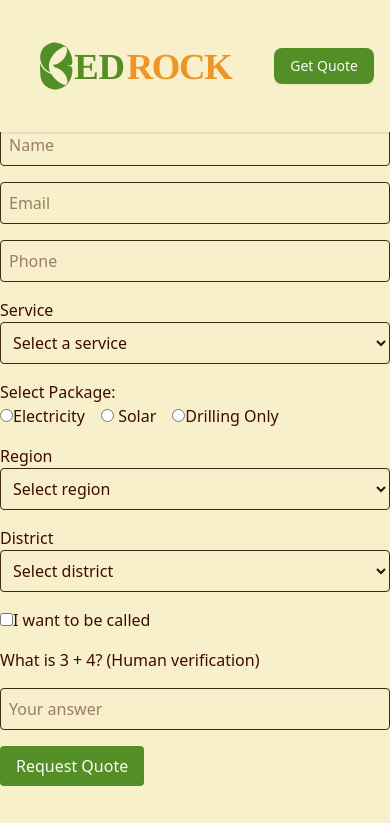
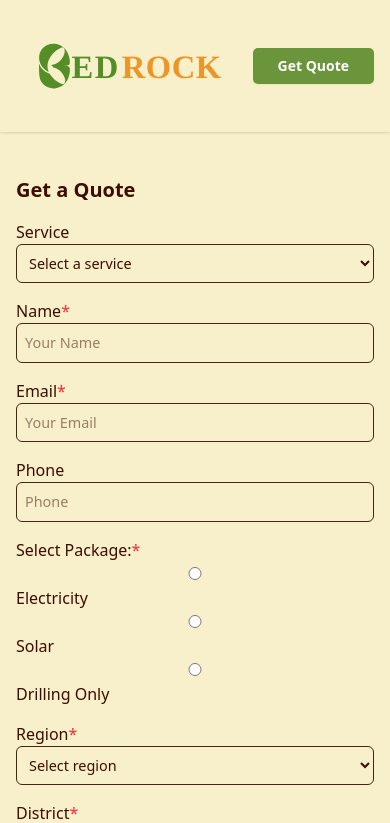
Before and after one commit to promptermax/bedrock, a React (Vite) app: page /get-a-quote in a window 390 px wide. Shown: the top 823 px of the page. Built offline with nearby package versions, Linux system fonts and the light colour scheme.

Commit message:
get quote page revamp

```diff
--- a/src/App.css
+++ b/src/App.css
@@ -225,3 +225,59 @@ html {
     font-size: 2.5rem;
   }
 }
+
+/* Styles for the Get A Quote Form */
+.main-content-container {
+  margin-top: 80px; /* Adjust as needed */
+  padding: 2rem;
+}
+
+.cta-button {
+  background-color: #6A953A;
+  color: white;
+  padding: 12px 25px;
+  border: none;
+  border-radius: 5px;
+  font-weight: bold;
+  cursor: pointer;
+  text-decoration: none; /* For links */
+}
+
+.cta-button:hover {
+  background-color: #5a7d2f;
+}
+
+form input,
+form select,
+form textarea {
+  padding: 0.75rem;
+  border: 1px solid var(--border);
+  border-radius: 0.375rem;
+  font-size: 1rem;
+  width: 100%;
+  background-color: var(--background);
+  color: var(--foreground);
+}
+
+form input:focus,
+form select:focus,
+form textarea:focus {
+  outline: 2px solid var(--primary);
+}
+
+@media (max-width: 768px) {
+  .main-content-container {
+    padding: 1rem;
+  }
+  form input,
+  form select,
+  form textarea {
+    font-size: 0.9rem;
+    padding: 0.5rem;
+  }
+}
+
+/* Style for form validation errors */
+input.error, select.error, textarea.error {
+  border-color: red;
+}
--- a/src/App.jsx
+++ b/src/App.jsx
@@ -31,9 +31,9 @@ function App() {
         <a href="#contact" className="text-card-foreground hover:text-primary transition-colors">Contact</a>
         <Link to="/faq" className="text-card-foreground hover:text-primary transition-colors">FAQ</Link>
       </nav>
-      <Link to="/get-a-quote">
-        <Button className="bg-primary hover:bg-primary/90 text-primary-foreground">Get Quote</Button>
-      </Link>
+              <Link to="/get-a-quote">
+                <Button className="bg-primary hover:bg-primary/90 text-primary-foreground cta-button">Get Quote</Button>
+              </Link>
     </div>
   </div>
 </header>
--- a/src/components/GetAQuoteForm.jsx
+++ b/src/components/GetAQuoteForm.jsx
@@ -1,4 +1,5 @@
-import React, { useState } from 'react';
+import React, { useState, useEffect } from 'react';
+import { populateDistricts, validateForm, onSubmit } from '@/form-functions';
 
 const regions = [
   { name: 'West Coast', districts: ['Brikama', 'Kombo North', 'Kombo South'] },
@@ -50,74 +51,39 @@ const GetAQuoteForm = () => {
     });
   };
 
+    useEffect(() => {
+        // Load reCAPTCHA script
+        const script = document.createElement('script');
+        script.src = "https://www.google.com/recaptcha/api.js?render=6LeIxAcTAAAAAJcZVRqyHh71riL_dGzKjdR8-PUh";
+        script.async = true;
+        script.onload = () => {
+            console.log("reCAPTCHA script loaded");
+        };
+        document.head.appendChild(script);
+    }, []);
+
   const handleRegionChange = (e) => {
     setForm({ ...form, region: e.target.value, district: '' });
+    populateDistricts("region", "district");
   };
 
   const handleSubmit = (e) => {
-    e.preventDefault();
-    if (form.human.trim() !== '7') {
-      setError('Human verification failed.');
-      return;
-    }
-    setError('');
-    setSuccess(true);
-    console.log('Quote form submitted:', form);
-    setForm({
-      name: '',
-      email: '',
-      phone: '',
-      service: '',
-      power: '',
-      tankSize: '',
-      region: '',
-      district: '',
-      wantCall: false,
-      callTime: '',
-      human: ''
-    });
+      onSubmit(e, "quoteForm");
   };
 
   const selectedRegion = regions.find(r => r.name === form.region);
 
   return (
-    <form onSubmit={handleSubmit} className="space-y-4 max-w-md mx-auto pt-20">
+    <main className="main-content-container">
+      <form id="quoteForm" action="/submit-quote" method="POST" className="space-y-4 max-w-md mx-auto pt-20" onSubmit={handleSubmit}>
         <h2 className="text-xl font-bold text-card-foreground">Get a Quote</h2>
         {error && <div className="text-destructive">{error}</div>}
         {success && <div className="text-accent">Thank you for your request!</div>}
 
-
-
-      <input
-        type="text"
-        name="name"
-        placeholder="Name"
-        value={form.name}
-        onChange={handleChange}
-        required
-        className="w-full border border-border bg-background text-foreground p-2 rounded"
-      />
-      <input
-        type="email"
-        name="email"
-        placeholder="Email"
-        value={form.email}
-        onChange={handleChange}
-        required
-        className="w-full border border-border bg-background text-foreground p-2 rounded"
-      />
-      <input
-        type="tel"
-        name="phone"
-        placeholder="Phone"
-        value={form.phone}
-        onChange={handleChange}
-        required
-        className="w-full border border-border bg-background text-foreground p-2 rounded"
-      />
         <div>
-        <label className="block font-medium text-card-foreground">Service</label>
+          <label htmlFor="service" className="block font-medium text-card-foreground">Service</label>
           <select
+            id="service"
             name="service"
             value={form.service}
             onChange={handleChange}
@@ -134,10 +100,50 @@ const GetAQuoteForm = () => {
         </div>
 
         <div>
-        <label className="block font-medium text-card-foreground">Select Package:</label>
+          <label htmlFor="name" className="block font-medium text-card-foreground">Name<span className="text-red-500">*</span></label>
+          <input
+            type="text"
+            id="name"
+            name="name"
+            placeholder="Your Name"
+            value={form.name}
+            onChange={handleChange}
+            required
+            className="w-full border border-border bg-background text-foreground p-2 rounded"
+          />
+        </div>
+        <div>
+          <label htmlFor="email" className="block font-medium text-card-foreground">Email<span className="text-red-500">*</span></label>
+          <input
+            type="email"
+            id="email"
+            name="email"
+            placeholder="Your Email"
+            value={form.email}
+            onChange={handleChange}
+            required
+            className="w-full border border-border bg-background text-foreground p-2 rounded"
+          />
+        </div>
+        <div>
+          <label htmlFor="phone" className="block font-medium text-card-foreground">Phone</label>
+          <input
+            type="tel"
+            id = "phone"
+            name="phone"
+            placeholder="Phone"
+            value={form.phone}
+            onChange={handleChange}
+            className="w-full border border-border bg-background text-foreground p-2 rounded"
+          />
+        </div>
+
+        <fieldset>
+          <legend className="block font-medium text-card-foreground">Select Package:<span className="text-red-500">*</span></legend>
           <label className="mr-4 text-card-foreground">
             <input
               type="radio"
+              id="electricity"
               name="power"
               value="Electricity"
               checked={form.power === 'Electricity'}
@@ -147,11 +153,12 @@ const GetAQuoteForm = () => {
             Electricity
           </label>
           <label className="mr-4 text-card-foreground">
-          <input type="radio" name="power" value="Solar" checked={form.power === 'Solar'} onChange={handleChange} required /> Solar
+            <input type="radio" id="solar" name="power" value="Solar" checked={form.power === 'Solar'} onChange={handleChange} required /> Solar
           </label>
           <label className="text-card-foreground">
             <input
               type="radio"
+              id = "drilling"
               name="power"
               value="Drilling Only"
               checked={form.power === 'Drilling Only'}
@@ -160,12 +167,13 @@ const GetAQuoteForm = () => {
             />
             Drilling Only
           </label>
-      </div>
+        </fieldset>
 
         {(form.power === 'Electricity' || form.power === 'Solar') && (
           <div>
-          <label className="block font-medium text-card-foreground">Tank Size (liters)</label>
+            <label htmlFor="tankSize" className="block font-medium text-card-foreground">Tank Size (liters)<span className="text-red-500">*</span></label>
             <select
+              id = "tankSize"
               name="tankSize"
               value={form.tankSize}
               onChange={handleChange}
@@ -183,8 +191,9 @@ const GetAQuoteForm = () => {
         )}
 
         <div>
-        <label className="block font-medium text-card-foreground">Region</label>
+          <label htmlFor="region" className="block font-medium text-card-foreground">Region<span className="text-red-500">*</span></label>
           <select
+            id = "region"
             name="region"
             value={form.region}
             onChange={handleRegionChange}
@@ -200,8 +209,9 @@ const GetAQuoteForm = () => {
           </select>
         </div>
         <div>
-        <label className="block font-medium text-card-foreground">District</label>
+          <label htmlFor="district" className="block font-medium text-card-foreground">District<span className="text-red-500">*</span></label>
           <select
+            id = "district"
             name="district"
             value={form.district}
             onChange={handleChange}
@@ -222,6 +232,7 @@ const GetAQuoteForm = () => {
           <label className="text-card-foreground">
             <input
               type="checkbox"
+              id = "wantCall"
               name="wantCall"
               checked={form.wantCall}
               onChange={handleChange}
@@ -232,6 +243,7 @@ const GetAQuoteForm = () => {
         {form.wantCall && (
           <input
             type="time"
+            id = "callTime"
             name="callTime"
             value={form.callTime}
             onChange={handleChange}
@@ -239,18 +251,10 @@ const GetAQuoteForm = () => {
             className="w-full border border-border bg-background text-foreground p-2 rounded"
           />
         )}
-      <label className="block text-card-foreground">What is 3 + 4? (Human verification)</label>
-      <input
-        type="text"
-        name="human"
-        placeholder="Your answer"
-        value={form.human}
-        onChange={handleChange}
-        required
-        className="w-full border border-border bg-background text-foreground p-2 rounded"
-      />
-      <button type="submit" className="bg-primary hover:bg-primary/90 text-primary-foreground px-4 py-2 rounded">Request Quote</button>
+          <div id="recaptcha-container"></div>
+        <button type="submit" className="bg-primary hover:bg-primary/90 text-primary-foreground px-4 py-2 rounded cta-button">Request Quote</button>
       </form>
+    </main>
   );
 };
 
--- /dev/null
+++ b/src/form-functions.js
@@ -0,0 +1,97 @@
+// src/form-functions.js
+
+const regionsData = {
+  'West Coast': ['Brikama', 'Kombo North', 'Kombo South'],
+  'Kanifing': ['Kanifing'],
+  'North Bank': ['Kerewan', 'Lower Niumi', 'Upper Niumi'],
+  'Lower River': ['Mansa Konko', 'Jarra West', 'Jarra East'],
+  'Central River': ['Janjanbureh', 'Niamina East', 'Niamina West'],
+  'Upper River': ['Basse', 'Wuli East', 'Wuli West'],
+};
+
+function populateDistricts(regionId, districtId) {
+  const regionSelect = document.getElementById(regionId);
+  const districtSelect = document.getElementById(districtId);
+
+  districtSelect.innerHTML = '<option value="">Select district</option>';
+  districtSelect.disabled = true;
+
+  const selectedRegion = regionSelect.value;
+
+  if (selectedRegion && regionsData[selectedRegion]) {
+    districtSelect.disabled = false;
+    regionsData[selectedRegion].forEach(district => {
+      const option = document.createElement('option');
+      option.value = district;
+      option.textContent = district;
+      districtSelect.appendChild(option);
+    });
+  }
+}
+
+function validateForm(formId) {
+  const form = document.getElementById(formId);
+  const requiredFields = form.querySelectorAll('[required]');
+  let isValid = true;
+
+  requiredFields.forEach(field => {
+    if (!field.value.trim()) {
+      isValid = false;
+      field.classList.add('error'); // Add a class for styling errors
+    } else {
+      field.classList.remove('error');
+    }
+  });
+
+  // Email validation (basic)
+  const emailField = form.querySelector('input[type="email"]');
+  if (emailField && !/^[\w-\.]+@([\w-]+\.)+[\w-]{2,4}$/.test(emailField.value)) {
+    isValid = false;
+    emailField.classList.add('error');
+  }
+
+  if (!isValid) {
+    alert('Please fill in all required fields correctly.');
+  }
+
+  return isValid;
+}
+
+async function onSubmit(event, formId) {
+    event.preventDefault();
+
+    if (!validateForm(formId)) {
+      return;
+    }
+
+    const recaptchaContainer = document.getElementById('recaptcha-container');
+
+    const siteKey = "6LeIxAcTAAAAAJcZVRqyHh71riL_dGzKjdR8-PUh";
+
+    grecaptcha.ready(function() {
+        grecaptcha.execute(siteKey, {action: 'submit'}).then(function(token) {
+            // Add your logic to submit to your backend server along with the token:
+            // alert("reCaptcha working. Congrats!");
+            // if (token) {
+            // } else {
+            //     alert("reCaptcha failed.");
+            // }
+
+            const form = document.getElementById(formId);
+
+            let formData = new FormData(form);
+            formData.append('recaptchaToken', token);
+
+            fetch(form.action, {
+                method: form.method,
+                body: formData,
+            }).then(response => {
+                // Handle the response from the server
+                console.log(response);
+            });
+        });
+    });
+
+}
+
+export { populateDistricts, validateForm, onSubmit };
```
Lines whose indentation alone changed are shown as unchanged.
